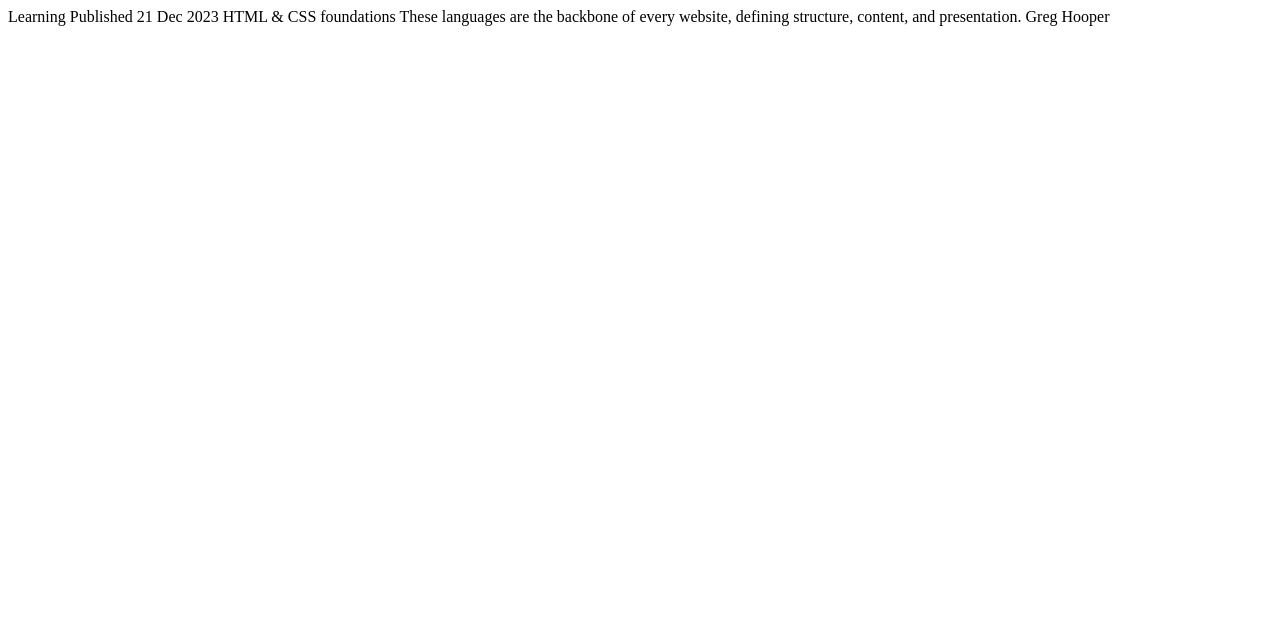
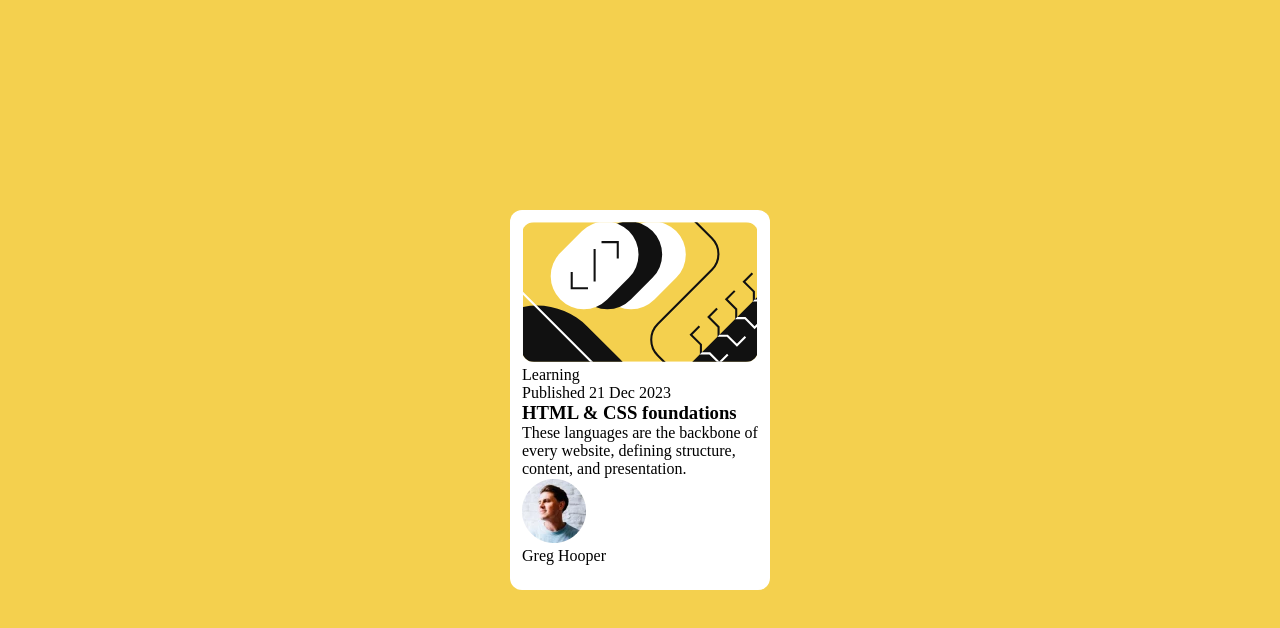
Before and after one commit to lucasemanuelms/5-Project---Frontend-Mentor, a plain HTML site: page index.html in a window 1280 px wide. Drawn offline with Linux system fonts and the light colour scheme.

Commit message:
Layout started

```diff
--- a/index.html
+++ b/index.html
@@ -5,24 +5,26 @@
   <meta name="viewport" content="width=device-width, initial-scale=1.0"> <!-- displays site properly based on user's device -->
 
   <link rel="icon" type="image/png" sizes="32x32" href="./assets/images/favicon-32x32.png">
-
+  <link rel="stylesheet" href="style.css">
   <title>Frontend Mentor | Blog preview card</title>
 
 </head>
 <body>
 
-  <div class="container">
+  <main class="container">
+    <img class="principalImage" src="assets/images/illustration-article.svg" alt="Abstract image">
+    <div class="infos">
+      <p class="pTitle">Learning</p>
+      <p>Published 21 Dec 2023</p>
+    </div>
 
-  </div>
+    <h3>HTML & CSS foundations</h3>
+    <p>These languages are the backbone of every website, defining structure, content, and presentation.</p>
+    <div>
+      <img src="assets/images/image-avatar.webp" alt="Avatar">
+      <p>Greg Hooper</p>
+    </div>
+  </main>
 
-  Learning
-
-  Published 21 Dec 2023
-
-  HTML & CSS foundations
-
-  These languages are the backbone of every website, defining structure, content, and presentation.
-
-  Greg Hooper
 </body>
 </html>
--- /dev/null
+++ b/style.css
@@ -0,0 +1,73 @@
+/*
+# Front-end Style Guide
+
+## Layout
+
+The designs were created to the following widths:
+
+- Mobile: 375px
+- Desktop: 1440px
+
+> 💡 These are just the design sizes. Ensure content is responsive and meets WCAG requirements by testing the full range of screen sizes from 320px to large screens.
+
+## Colors
+
+### Primary
+
+- Yellow: hsl(47, 88%, 63%)
+
+### Neutral
+
+- White: hsl(0, 0%, 100%)
+- Grey: hsl(0, 0%, 50%)
+- Black: hsl(0, 0%, 7%)
+
+## Typography
+
+### Body Copy
+
+- Font size (paragraph): 16px
+
+### Font
+
+- Family: [Figtree](https://fonts.google.com/specimen/Figtree)
+- Weights: 500, 800
+
+> 💎 This is a free+ challenge. So, if you want to see all the
+design details and practice working with professional tools like Figma,
+you can download the design file from where you downloaded the starter code.
+*/
+
+*{
+    margin: 0;
+    padding: 0;
+    box-sizing: border-box;
+}
+
+body{
+    height: 100vh;
+    background-color: hsl(47, 88%, 63%);
+    display: flex;
+    justify-content: center;
+    align-items: center;
+}
+
+.container{
+    background-color: hsl(0, 0%, 100%);
+    height: 380px;
+    width: 260px;
+    padding: 12px;
+    border-radius: 12px;
+}
+
+.principalImage{
+    padding: 0;
+    height: 140px;
+    width: 100%;
+    border-radius: 12px;
+}
+
+.infos{
+    display: flex;
+    flex-direction: column;
+}
```
Also changed, not shown: 1 other file.
